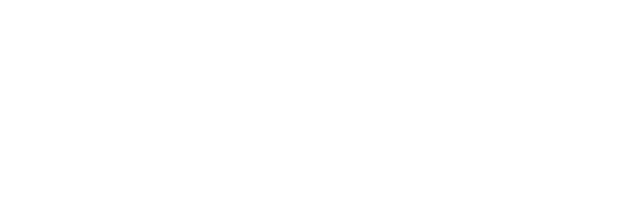
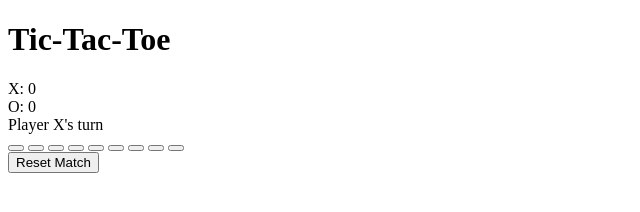
Before and after one commit to Pedro-Sarmento0/tic-tac-toe, a plain HTML site: page index.html in a window 1280 px wide. Shown: the whole page, without its empty margins (0-640 px from the left). Drawn offline with Linux system fonts and the light colour scheme.

Commit message:
End off html

```diff
--- a/index.html
+++ b/index.html
@@ -6,6 +6,29 @@
     <title>Document</title>
 </head>
 <body>
+    <h1>Tic-Tac-Toe</h1>
 
+    <div class="scoreboard">
+        <div>X: <span id="scoreX">0</span></div>
+        <div>O: <span id="scoreO">0</span></div>
+    </div>
+
+    <div class="status" id="statusText">Player X's turn</div>
+
+    <div class="board" id="board">
+        <button class="cell" data-index="0"></button>
+        <button class="cell" data-index="1"></button>
+        <button class="cell" data-index="2"></button>
+        <button class="cell" data-index="3"></button>
+        <button class="cell" data-index="4"></button>
+        <button class="cell" data-index="5"></button>
+        <button class="cell" data-index="6"></button>
+        <button class="cell" data-index="7"></button>
+        <button class="cell" data-index="8"></button>
+    </div>
+
+    <button class="reset-btn" id="resetBtn">Reset Match</button>
+
+    <script src="script.js"></script>
 </body>
 </html>
```
